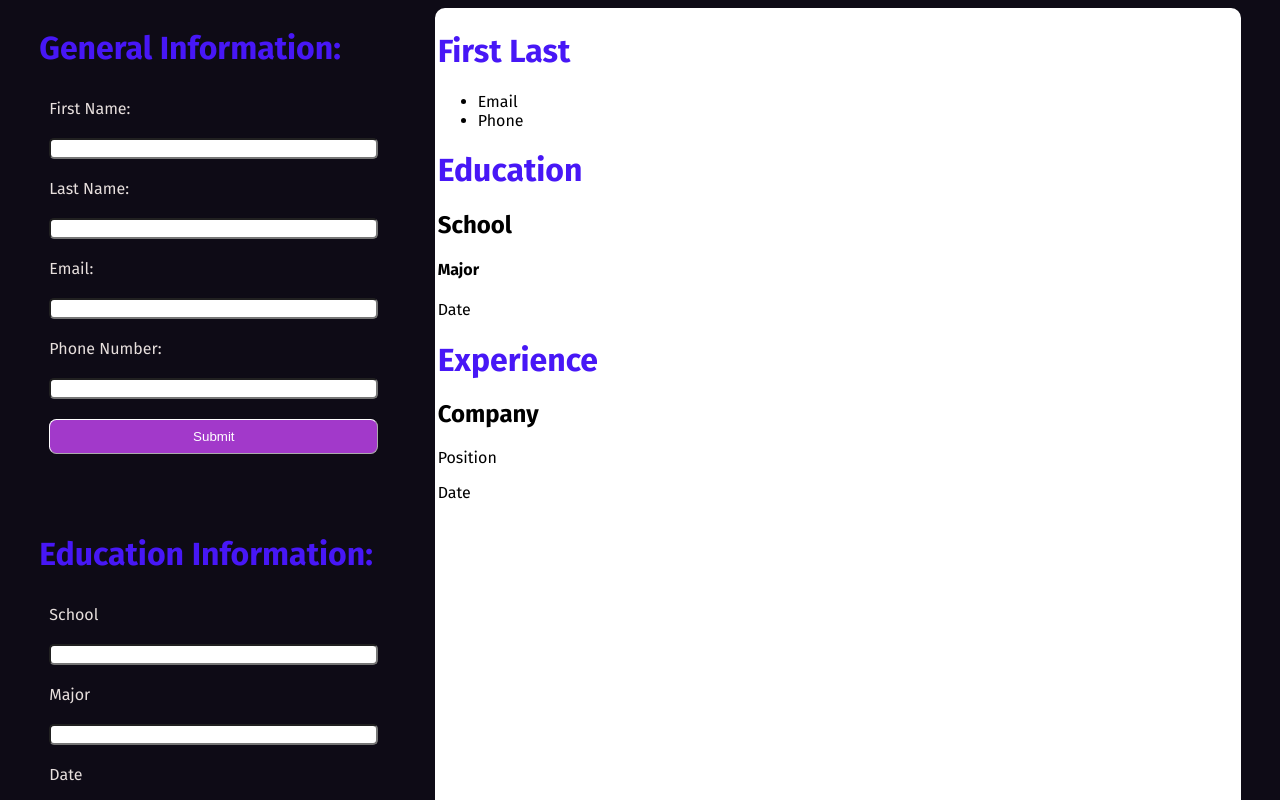
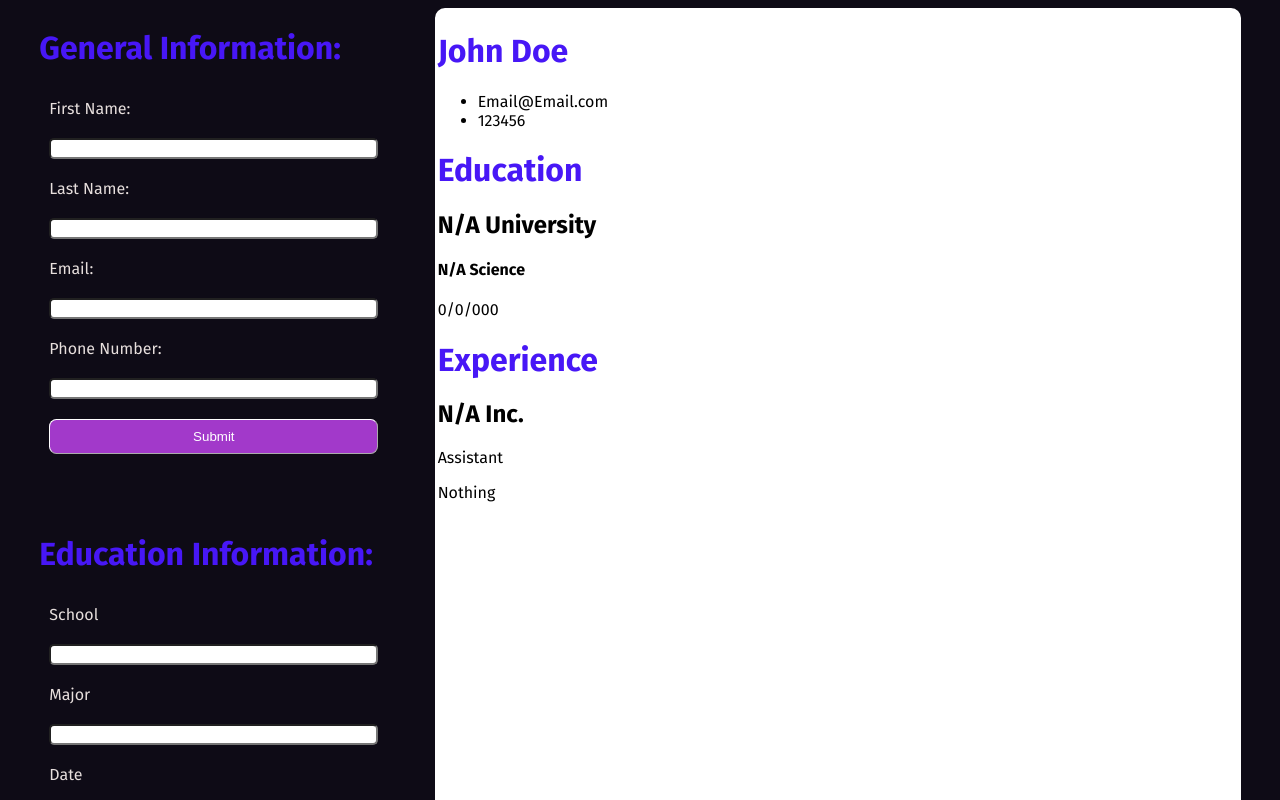
Before and after one commit to iZhGH/CVApp, a React (Vite) app in the folder CV-Application/: page / in a window 1280 px wide. Shown: the top 800 px of the page. Built offline with nearby package versions, Linux system fonts and the light colour scheme.

Commit message:
feat(resumeContent.jsx): Display resume content - Destructure form info paremeters - Addd JSX to replace placeholder HTML text - Also go through info .JSX's and change onsubmit to destructured

```diff
--- a/CV-Application/src/App.jsx
+++ b/CV-Application/src/App.jsx
@@ -19,7 +19,7 @@ function App() {
     firstName: 'John',
     lastName: 'Doe',
     email: 'Email@Email.com',
-    phone: '1234'
+    phone: '123456'
 
   })
 
--- a/CV-Application/src/components/EducationInfo.jsx
+++ b/CV-Application/src/components/EducationInfo.jsx
@@ -1,6 +1,6 @@
 import { useState } from "react"
 
-export default function GeneralInfo(onSubmit) {
+export default function GeneralInfo({onSubmit}) {
     const [schoolName,setSchoolName] = useState()
     const [Major, setMajor] = useState()
     const [studyDate, setStudyDate] = useState()
--- a/CV-Application/src/components/ExperienceInfo.jsx
+++ b/CV-Application/src/components/ExperienceInfo.jsx
@@ -1,6 +1,6 @@
 import { useState } from "react"
 
-export default function ExperienceInfo(onSubmit) {
+export default function ExperienceInfo({onSubmit}) {
     const [companyName, setCompanyName] = useState()
     const [Position, setPosition] = useState()
     const [Responsibilities, setResponsibilities] = useState()
--- a/CV-Application/src/components/GeneralInfo.jsx
+++ b/CV-Application/src/components/GeneralInfo.jsx
@@ -1,7 +1,7 @@
 import './styles/general.css'
 import { useState } from "react"
 
-export default function GeneralInfo(onSubmit) {
+export default function GeneralInfo({onSubmit}) {
     const [firstName,setFirstName] = useState()
     const [lastName, setLastName] = useState()
     const [email, setEmail] = useState()
--- a/CV-Application/src/components/ResumeContent.jsx
+++ b/CV-Application/src/components/ResumeContent.jsx
@@ -1,32 +1,32 @@
-export default function ResumeContent() {
+export default function ResumeContent({generalInfo,educationInfo,experienceInfo}) {
 
 
     return (
         <div>
             <div className="generalInformation">
-            <h1>First Last</h1>
+            <h1>{generalInfo.firstName} {generalInfo.lastName}</h1>
             <ul>
-               <li>Email</li>
-               <li>Phone</li>
+               <li>{generalInfo.email}</li>
+               <li>{generalInfo.phone}</li>
             </ul>
             </div>
 
             <div className="educationInformation">
             <h1>Education</h1>
-            <h2>School</h2>
+            <h2>{educationInfo.school}</h2>
             <div className="majorDateInfo">
-            <h4>Major</h4>
-            <p>Date</p>
+            <h4>{educationInfo.major}</h4>
+            <p>{educationInfo.date}</p>
             </div>
 
             </div>
 
             <div className="experienceInformation">
             <h1>Experience</h1>
-            <h2>Company</h2>
+            <h2>{experienceInfo.company}</h2>
             <div className="positionDateInfo">
-            <p>Position</p>
-            <p>Date</p>
+            <p>{experienceInfo.position}</p>
+            <p>{experienceInfo.responsibilities}</p>
             </div>
             </div>
 
```
